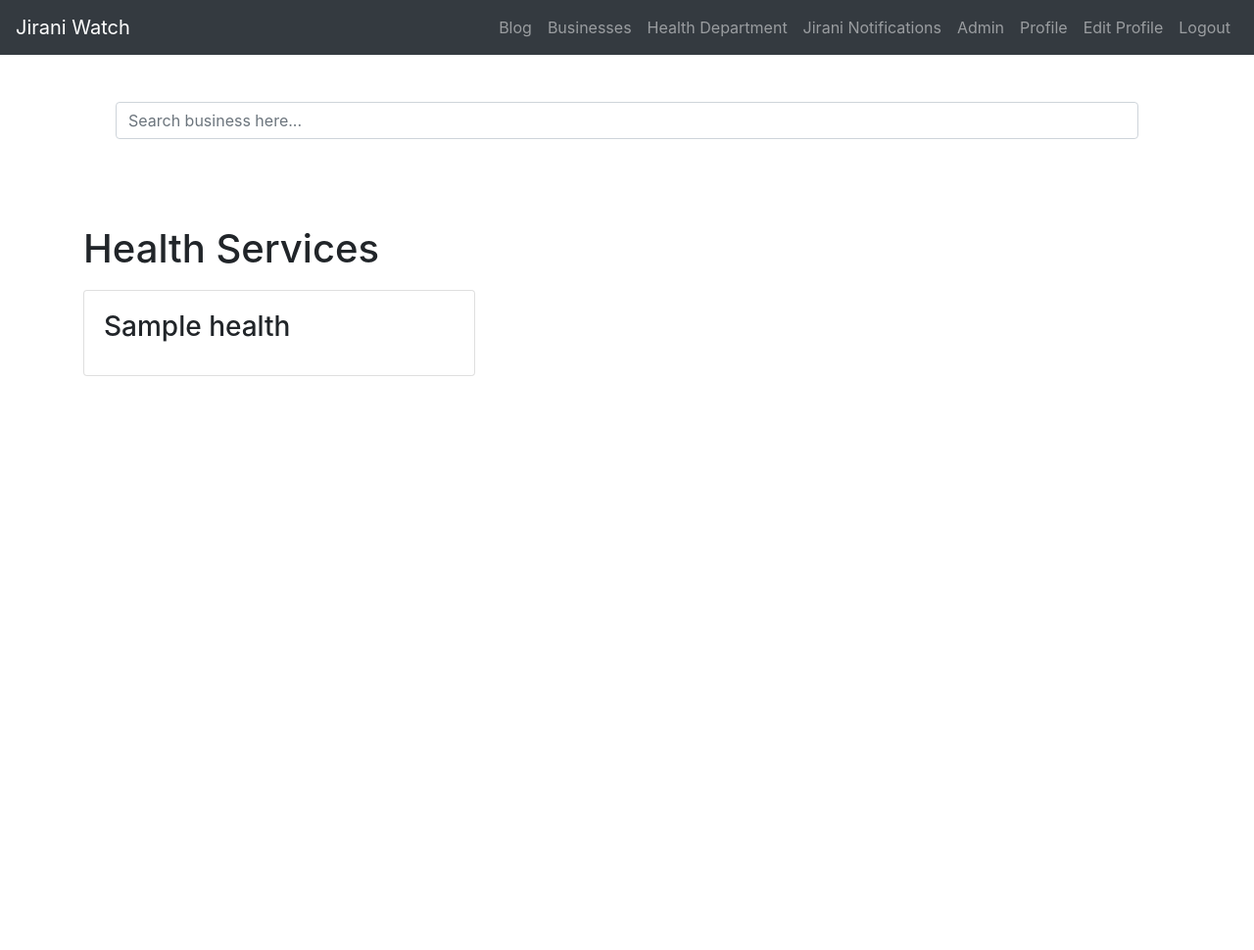
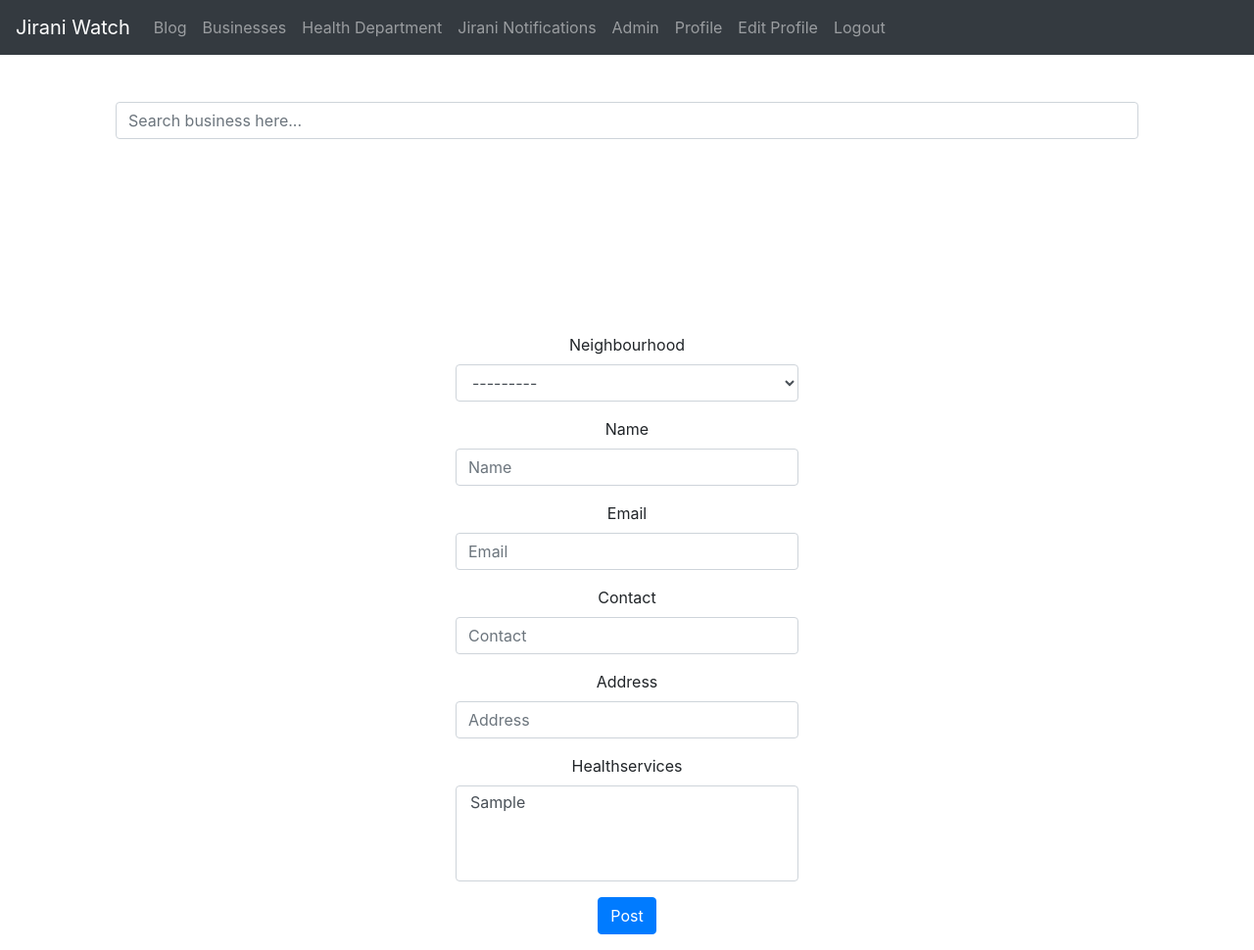
Before and after one commit to edwinkipchumba/Jirani-watch, a Django app: page /health in a window 1280 px wide. Shown: the whole page at 98% size. Before the commit the page ends 384 px from the top, so only its background shows below. Run offline with Django 3.2, Linux system fonts and the light colour scheme; a user stored in the database is signed in; tables that the repository leaves empty hold one stand-in row (values such as "Sample post"); some libraries are stand-ins or nearby versions.

Commit message:
fix health department error

```diff
--- a/jirani/urls.py
+++ b/jirani/urls.py
@@ -14,7 +14,7 @@
     2. Add a URL to urlpatterns:  path('blog/', include('blog.urls'))
 """
 from django.contrib import admin
-# from django.urls import path
+from django.urls import path
 from django.conf.urls import url,include
 from django.contrib.auth import views
 
@@ -22,6 +22,9 @@
     url('admin/', admin.site.urls),
     url(r'',include('neighbourhood.urls')),
     url(r'^accounts/', include('registration.backends.simple.urls')),
-    url(r'^logout/$', views.LogoutView.as_view(), {"next_page": '/'})
+    # url(r'^logout/$', views.LogoutView.as_view(), {"next_page": '/'})
+    path(r'logout/', views.logout_then_login),
+
+
 
 ]
--- a/neighbourhood/forms.py
+++ b/neighbourhood/forms.py
@@ -26,3 +26,8 @@
     class Meta:
         model=notifications
         exclude=['author','neighbourhood','post_date']
+
+class HealthForm(forms.ModelForm):
+    class Meta:
+        model=Health
+        exclude=['logo']
--- a/neighbourhood/templates/base.html
+++ b/neighbourhood/templates/base.html
@@ -33,7 +33,6 @@
 
     {% block scripts %}
     <script src="https://cdn.jsdelivr.net/npm/bootstrap@5.1.3/dist/js/bootstrap.bundle.min.js" integrity="sha384-ka7Sk0Gln4gmtz2MlQnikT1wXgYsOg+OMhuP+IlRH9sENBO0LRn5q+8nbTov4+1p" crossorigin="anonymous"></script>
-    <!-- <script src="https://ajax.googleapis.com/ajax/libs/jquery/3.3.1/jquery.min.js"></script> -->
 
     <!-- js 04 -->
     <script src="https://code.jquery.com/jquery-3.2.1.slim.min.js" integrity="sha384-KJ3o2DKtIkvYIK3UENzmM7KCkRr/rE9/Qpg6aAZGJwFDMVNA/GpGFF93hXpG5KkN" crossorigin="anonymous"></script>
--- a/neighbourhood/templates/registration/base.html
+++ b/neighbourhood/templates/registration/base.html
@@ -15,6 +15,7 @@
     {% block styles %}
     {% bootstrap_css %}
     {% endblock %}
+    {% include 'navbar.html' %}
 
     <!-- o4 -->
     <link rel="stylesheet" href="https://maxcdn.bootstrapcdn.com/bootstrap/4.0.0/css/bootstrap.min.css" integrity="sha384-Gn5384xqQ1aoWXA+058RXPxPg6fy4IWvTNh0E263XmFcJlSAwiGgFAW/dAiS6JXm" crossorigin="anonymous">
@@ -33,6 +34,7 @@
 
     {% block scripts %}
 
+
     <script src="https://ajax.googleapis.com/ajax/libs/jquery/3.3.1/jquery.min.js"></script>
 
     <!-- boostrap4 -->
--- a/neighbourhood/templates/health/health.html
+++ b/neighbourhood/templates/registration/health.html
@@ -1,8 +1,7 @@
-{% extends 'base.html' %}
+{% extends "registration/base.html" %}
 
-<!-- { % load bootstrap4 % } -->
+{% load bootstrap4 %}
 {% load static %}
-<!-- {% load static %} -->
 
 
 
--- /dev/null
+++ b/neighbourhood/templates/registration/health_form.html
@@ -0,0 +1,52 @@
+{% extends "registration/base.html" %}
+{% load bootstrap4 %}
+{% load static %}
+
+{% block content %}
+<div class="container">
+    <div class="row">
+        <!-- Empty div -->
+
+        <div class="col-md-4 phone-section">
+        </div>
+
+
+
+        <div class="col-md-4 form-section">
+            {{form.media}}
+
+            {% if form.errors %}
+            <p>Please enter correct value</p>
+            {% endif %}
+
+            <div class="panel panel-default" style="margin-top:150px;">
+
+                <div class="panel-body">
+
+                    <div class="text-center">
+                        <form action="{% url 'healthservice' %}" method="POST" enctype="multipart/form-data">
+
+                            {% csrf_token%}
+                            {% bootstrap_form form %}
+
+                            <div class="form-group">
+                                <input type="submit" class="btn btn-primary login-button" value="Post">
+
+                            </div>
+                            <input type="hidden" name="next" value="/">
+
+                        </form>
+                    </div>
+                </div>
+
+            </div>
+
+        </div>
+        <!-- Empty div -->
+        <div class="col-md-4"></div>
+    </div>
+
+</div>
+
+
+{% endblock %}
--- a/neighbourhood/urls.py
+++ b/neighbourhood/urls.py
@@ -14,10 +14,12 @@
     url(r'^view/blog/(\d+)',views.view_blog,name='view_blog'),
     url(r'^business',views.businesses, name='business'),
     url(r'^new/business$',views.new_business, name='new-business'),
-    url(r'^health',views.health, name='health'),
+    url(r'^health$',views.health, name='health'),
+    url(r'^healthservice/',views.health_service, name='healthservice'),
     url(r'^notifications',views.notification, name='notifications'),
     url(r'^new/notification$',views.new_notification, name='new-notification'),
     url(r'^search/',views.search_results, name='search_results'),
+
 ]
 
 if settings.DEBUG:
--- a/neighbourhood/views.py
+++ b/neighbourhood/views.py
@@ -124,7 +124,7 @@
 def businesses(request):
     current_user=request.user
     profile=Profile.objects.get(username=current_user)
-    businesses = Business.objects.filter(neighbourhood=profile.neighbourhood)
+    businesses = Business.objects.filter(neighbourhood=profile.neighbourhood).all()
 
     return render(request,'business/businesses.html',{"businesses":businesses})
 
@@ -148,13 +148,37 @@
 
     return render(request,'business/business_form.html',{"form":form})
 
+
+@login_required(login_url='/accounts/login/')
+def health_service(request):
+    current_user=request.user
+    profile=Profile.objects.get(username=current_user)
+    healthservices = Health.objects.filter(neighbourhood=profile.neighbourhood).all()
+
+    return render(request,'registration/health.html',{"healthservices":healthservices})
+
 @login_required(login_url='/accounts/login/')
 def health(request):
     current_user=request.user
     profile=Profile.objects.get(username=current_user)
-    healthservices = Health.objects.filter(neighbourhood=profile.neighbourhood)
+    # healthservices = Health.objects.filter(neighbourhood=profile.neighbourhood)
 
-    return render(request,'health/health.html',{"healthservices":healthservices})
+
+    if request.method=="POST":
+        form =HealthForm(request.POST,request.FILES)
+        if form.is_valid():
+            health = form.save(commit = False)
+            # health.owner = current_user
+            health.neighbourhood = profile.neighbourhood
+            health.save()
+
+        return HttpResponseRedirect('/health',{"healthservices": healthservices})
+
+    else:
+        form = HealthForm()
+
+
+    return render(request,'registration/health_form.html',{"form":form})
 
 
 
```
